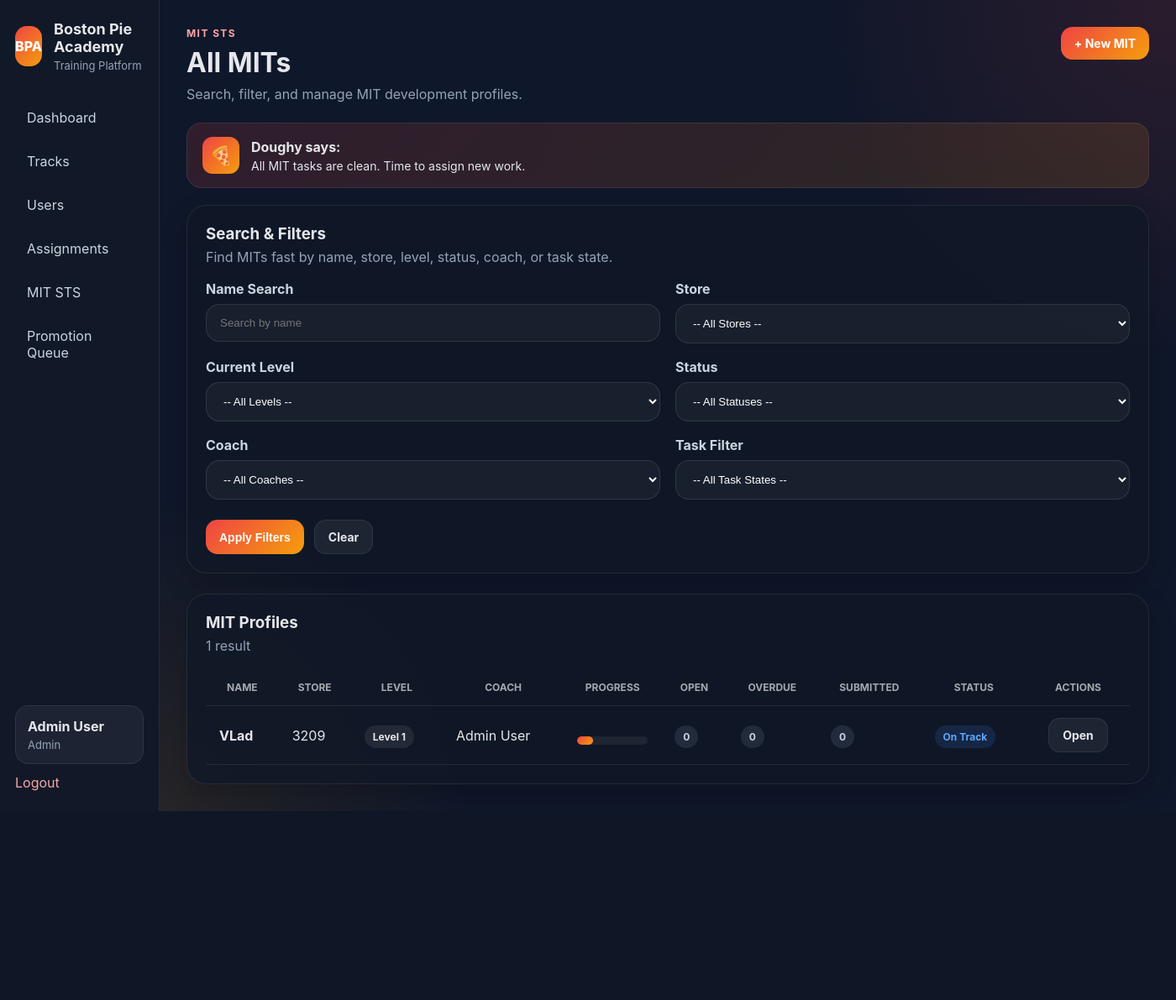
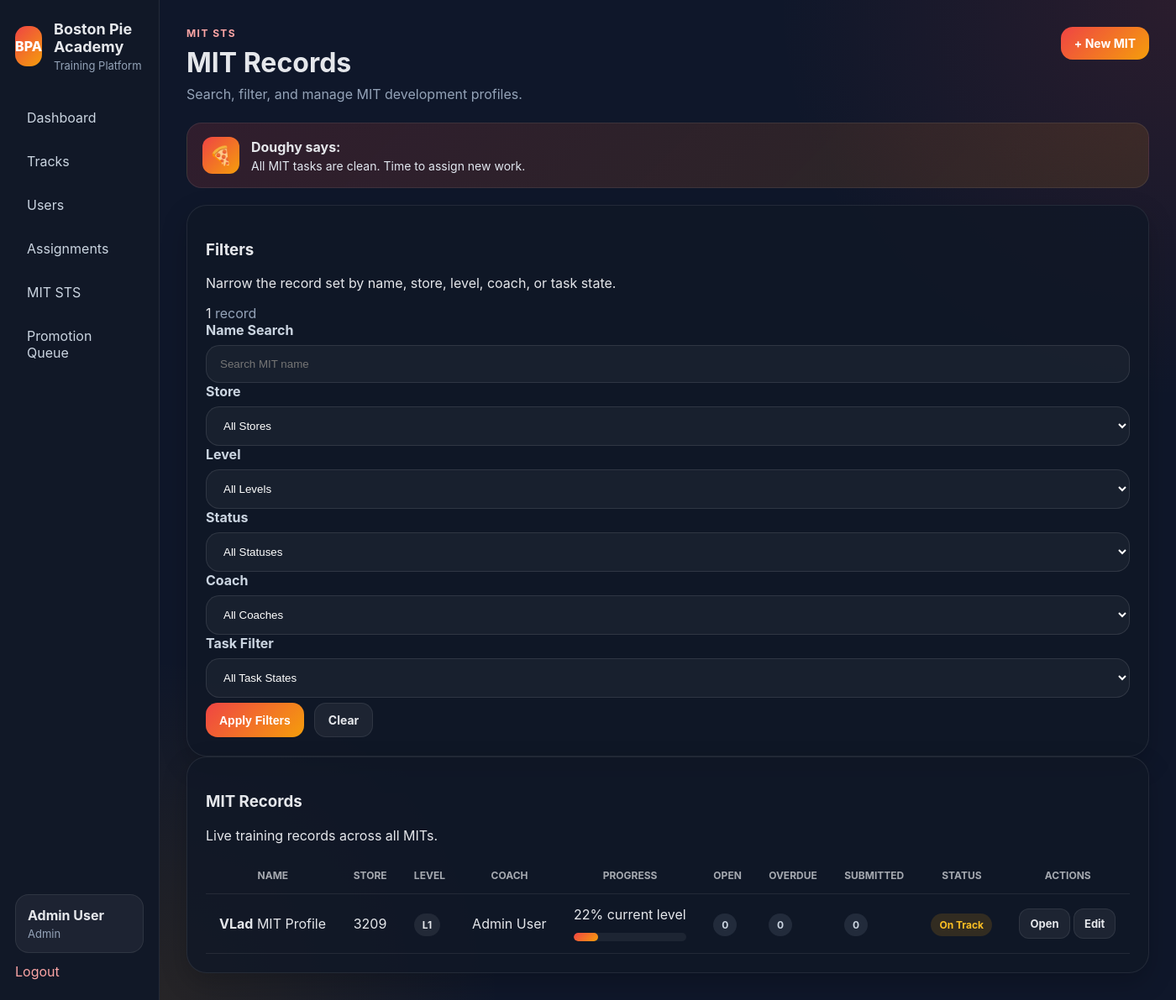
Before and after one commit to zilbervlad/boston-pie-academy, a Flask app: page /mit-sts/mits in a window 1400 px wide. Shown: the whole page at 84% size. Before the commit the page ends 966 px from the top, so only its background shows below. Run offline with Flask 3, Linux system fonts and the light colour scheme; a user stored in the database is signed in; data comes from the database, SQL or seed files in the repository.

Commit message:
Restyle MIT list into cleaner database layout

```diff
--- a/app/static/css/style.css
+++ b/app/static/css/style.css
@@ -240,6 +246,13 @@ a {
     background: rgba(239, 68, 68, 0.18);
     color: #fecaca;
     border: 1px solid rgba(239, 68, 68, 0.25);
+}
+
+.btn-sm {
+    padding: 9px 12px;
+    border-radius: 12px;
+    font-size: 13px;
+    font-weight: 700;
 }
 
 .empty-state {
@@ -1186,20 +1130,11 @@ details.task-manage-dropdown > summary::-webkit-details-marker {
     outline: none;
 }
 
-.btn-sm {
-    padding: 9px 12px;
-    border-radius: 12px;
-    font-size: 13px;
-    font-weight: 700;
-}
-
 .empty-state-tight {
     padding: 22px;
     border-radius: 16px;
 }
 
-/* tighter task board */
-
 .task-level-dropdown-clean {
     border-radius: 18px;
 }
--- a/app/templates/mit_sts/mit_list.html
+++ b/app/templates/mit_sts/mit_list.html
@@ -3,10 +3,10 @@
 {% block title %}MIT List{% endblock %}
 
 {% block content %}
-<div class="page-header">
+<div class="page-header database-page-header">
     <div>
         <p class="eyebrow">MIT STS</p>
-        <h2>All MITs</h2>
+        <h2>MIT Records</h2>
         <p class="subtle">Search, filter, and manage MIT development profiles.</p>
     </div>
 
@@ -16,22 +16,28 @@
 {% set message = doughy_message %}
 {% include "partials/doughy.html" %}
 
-<div class="card" style="margin-bottom: 24px;">
-    <div class="card-header">
-        <h3>Search & Filters</h3>
-        <p>Find MITs fast by name, store, level, status, coach, or task state.</p>
+<div class="card database-toolbar-card">
+    <div class="database-toolbar-header">
+        <div>
+            <h3>Filters</h3>
+            <p>Narrow the record set by name, store, level, coach, or task state.</p>
+        </div>
+        <div class="database-toolbar-count">
+            <span class="database-count-pill">{{ mits|length }}</span>
+            <span class="subtle">record{{ '' if mits|length == 1 else 's' }}</span>
+        </div>
     </div>
 
-    <form method="GET" action="{{ url_for('mit_sts.list_mits') }}" class="form-grid">
-        <div class="form-group">
+    <form method="GET" action="{{ url_for('mit_sts.list_mits') }}" class="database-filter-grid">
+        <div class="form-group database-filter-search">
             <label>Name Search</label>
-            <input type="text" name="q" value="{{ q or '' }}" placeholder="Search by name">
+            <input type="text" name="q" value="{{ q or '' }}" placeholder="Search MIT name">
         </div>
 
         <div class="form-group">
             <label>Store</label>
             <select name="store">
-                <option value="">-- All Stores --</option>
+                <option value="">All Stores</option>
                 {% for store in stores %}
                 <option value="{{ store }}" {% if selected_store == store %}selected{% endif %}>{{ store }}</option>
                 {% endfor %}
@@ -39,9 +45,9 @@
         </div>
 
         <div class="form-group">
-            <label>Current Level</label>
+            <label>Level</label>
             <select name="level">
-                <option value="">-- All Levels --</option>
+                <option value="">All Levels</option>
                 <option value="1" {% if selected_level == '1' %}selected{% endif %}>Level 1</option>
                 <option value="2" {% if selected_level == '2' %}selected{% endif %}>Level 2</option>
                 <option value="3" {% if selected_level == '3' %}selected{% endif %}>Level 3</option>
@@ -51,21 +57,21 @@
         <div class="form-group">
             <label>Status</label>
             <select name="status">
-                <option value="">-- All Statuses --</option>
-                <option value="on_track">On Track</option>
-                <option value="blocked">Blocked</option>
-                <option value="ready">Ready</option>
-                <option value="promoted">Promoted</option>
-                <option value="inactive">Inactive</option>
+                <option value="">All Statuses</option>
+                <option value="on_track" {% if selected_status == 'on_track' %}selected{% endif %}>On Track</option>
+                <option value="blocked" {% if selected_status == 'blocked' %}selected{% endif %}>Blocked</option>
+                <option value="ready" {% if selected_status == 'ready' %}selected{% endif %}>Ready</option>
+                <option value="promoted" {% if selected_status == 'promoted' %}selected{% endif %}>Promoted</option>
+                <option value="inactive" {% if selected_status == 'inactive' %}selected{% endif %}>Inactive</option>
             </select>
         </div>
 
         <div class="form-group">
             <label>Coach</label>
             <select name="coach">
-                <option value="">-- All Coaches --</option>
+                <option value="">All Coaches</option>
                 {% for coach in coaches %}
-                <option value="{{ coach.id }}">{{ coach.name }}</option>
+                <option value="{{ coach.id }}" {% if selected_coach == coach.id|string %}selected{% endif %}>{{ coach.name }}</option>
                 {% endfor %}
             </select>
         </div>
@@ -73,29 +79,31 @@
         <div class="form-group">
             <label>Task Filter</label>
             <select name="task_filter">
-                <option value="">-- All Task States --</option>
-                <option value="open">Has Open Tasks</option>
-                <option value="overdue">Has Overdue Tasks</option>
-                <option value="submitted">Has Submitted Tasks</option>
+                <option value="">All Task States</option>
+                <option value="open" {% if selected_task_filter == 'open' %}selected{% endif %}>Has Open Tasks</option>
+                <option value="overdue" {% if selected_task_filter == 'overdue' %}selected{% endif %}>Has Overdue Tasks</option>
+                <option value="submitted" {% if selected_task_filter == 'submitted' %}selected{% endif %}>Has Submitted Tasks</option>
             </select>
         </div>
 
-        <div class="form-actions form-group-full">
+        <div class="form-actions form-group-full database-filter-actions">
             <button type="submit" class="btn btn-primary">Apply Filters</button>
             <a href="{{ url_for('mit_sts.list_mits') }}" class="btn btn-secondary">Clear</a>
         </div>
     </form>
 </div>
 
-<div class="card">
-    <div class="card-header">
-        <h3>MIT Profiles</h3>
-        <p>{{ mits|length }} result{{ '' if mits|length == 1 else 's' }}</p>
+<div class="card database-table-card">
+    <div class="database-table-header">
+        <div>
+            <h3>MIT Records</h3>
+            <p>Live training records across all MITs.</p>
+        </div>
     </div>
 
     {% if mits %}
-    <div class="table-wrapper">
-        <table class="data-table">
+    <div class="table-wrapper database-table-wrapper">
+        <table class="data-table database-table">
             <thead>
                 <tr>
                     <th>Name</th>
@@ -107,43 +115,81 @@
                     <th>Overdue</th>
                     <th>Submitted</th>
                     <th>Status</th>
-                    <th style="text-align: center;">Actions</th>
+                    <th class="database-actions-col">Actions</th>
                 </tr>
             </thead>
             <tbody>
                 {% for mit in mits %}
                 {% set progress = progress_map.get(mit.id, 0) %}
                 {% set counts = task_counts_map.get(mit.id, {'open': 0, 'overdue': 0, 'submitted': 0}) %}
-                <tr class="{% if counts.overdue > 0 %}mit-row-overdue{% endif %}">
-                    <td><strong>{{ mit.mit_user.name }}</strong></td>
+                <tr class="database-row {% if counts.overdue > 0 %}mit-row-overdue{% endif %}">
+                    <td class="database-name-cell">
+                        <div class="database-name-stack">
+                            <strong>{{ mit.mit_user.name }}</strong>
+                            <span class="database-row-subtle">MIT Profile</span>
+                        </div>
+                    </td>
+
                     <td>{{ mit.store_number or 'Not set' }}</td>
-                    <td><span class="pill pill-neutral">Level {{ mit.current_level }}</span></td>
+
+                    <td>
+                        <span class="pill pill-neutral">L{{ mit.current_level }}</span>
+                    </td>
+
                     <td>{{ mit.coach_user.name if mit.coach_user else 'Unassigned' }}</td>
 
-                    <td>
-                        <div class="progress-bar">
+                    <td class="database-progress-cell">
+                        <div class="database-progress-top">
+                            <span>{{ progress }}%</span>
+                            <span class="database-row-subtle">current level</span>
+                        </div>
+                        <div class="progress-bar database-progress-bar">
                             <div class="progress-fill" style="width: {{ progress }}%;"></div>
                         </div>
                     </td>
 
-                    <td><span class="pill {{ 'pill-warning' if counts.open else 'pill-muted' }}">{{ counts.open }}</span></td>
-                    <td><span class="pill {{ 'pill-danger' if counts.overdue else 'pill-muted' }}">{{ counts.overdue }}</span></td>
-                    <td><span class="pill {{ 'pill-info' if counts.submitted else 'pill-muted' }}">{{ counts.submitted }}</span></td>
+                    <td>
+                        <span class="pill {{ 'pill-warning' if counts.open else 'pill-muted' }}">{{ counts.open }}</span>
+                    </td>
 
                     <td>
-                        <span class="pill pill-info">
-                            {{ mit.sts_status|replace('_',' ')|title }}
-                        </span>
+                        <span class="pill {{ 'pill-danger' if counts.overdue else 'pill-muted' }}">{{ counts.overdue }}</span>
                     </td>
 
-                    <td style="text-align:center;">
-                        <a class="btn btn-secondary" href="{{ url_for('mit_sts.view_mit', mit_id=mit.id) }}">Open</a>
+                    <td>
+                        <span class="pill {{ 'pill-info' if counts.submitted else 'pill-muted' }}">{{ counts.submitted }}</span>
+                    </td>
+
+                    <td>
+                        {% if mit.sts_status == "ready" %}
+                        <span class="pill pill-success">Ready</span>
+                        {% elif mit.sts_status == "blocked" %}
+                        <span class="pill pill-danger">Blocked</span>
+                        {% elif mit.sts_status == "promoted" %}
+                        <span class="pill pill-info">Promoted</span>
+                        {% elif mit.sts_status == "inactive" %}
+                        <span class="pill pill-muted">Inactive</span>
+                        {% else %}
+                        <span class="pill pill-warning">{{ mit.sts_status|replace('_',' ')|title }}</span>
+                        {% endif %}
+                    </td>
+
+                    <td class="database-actions-col">
+                        <div class="database-row-actions">
+                            <a class="btn btn-secondary btn-sm" href="{{ url_for('mit_sts.view_mit', mit_id=mit.id) }}">Open</a>
+                            <a class="btn btn-secondary btn-sm" href="{{ url_for('mit_sts.edit_mit', mit_id=mit.id) }}">Edit</a>
+                        </div>
                     </td>
                 </tr>
                 {% endfor %}
             </tbody>
         </table>
     </div>
+    {% else %}
+    <div class="empty-state database-empty-state">
+        <h3>No MIT records found</h3>
+        <p>Try adjusting the filters or create a new MIT profile.</p>
+    </div>
     {% endif %}
 </div>
 {% endblock %}
```
Also changed, not shown: other parts of app/static/css/style.css (+120 -163 lines).
